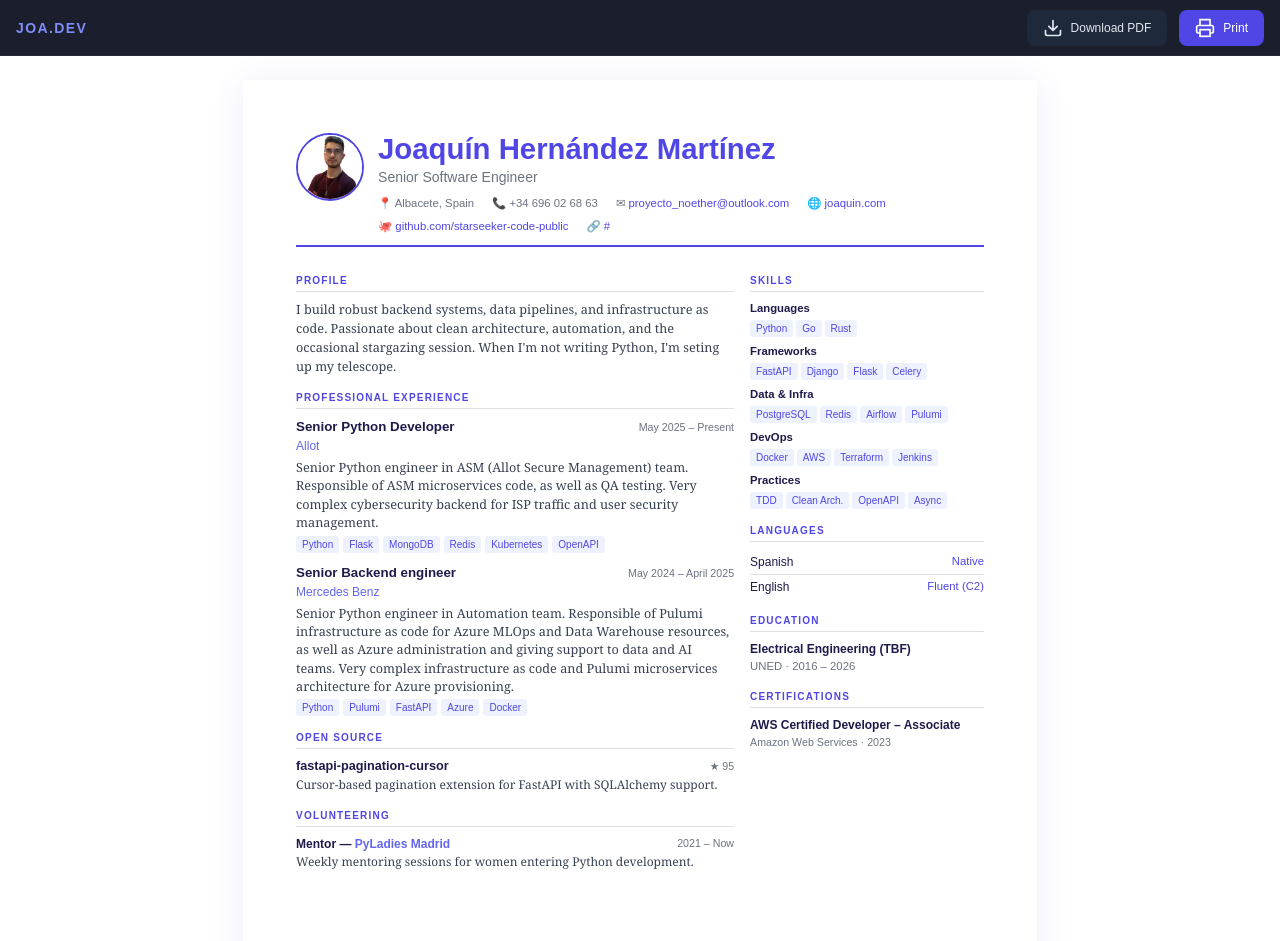
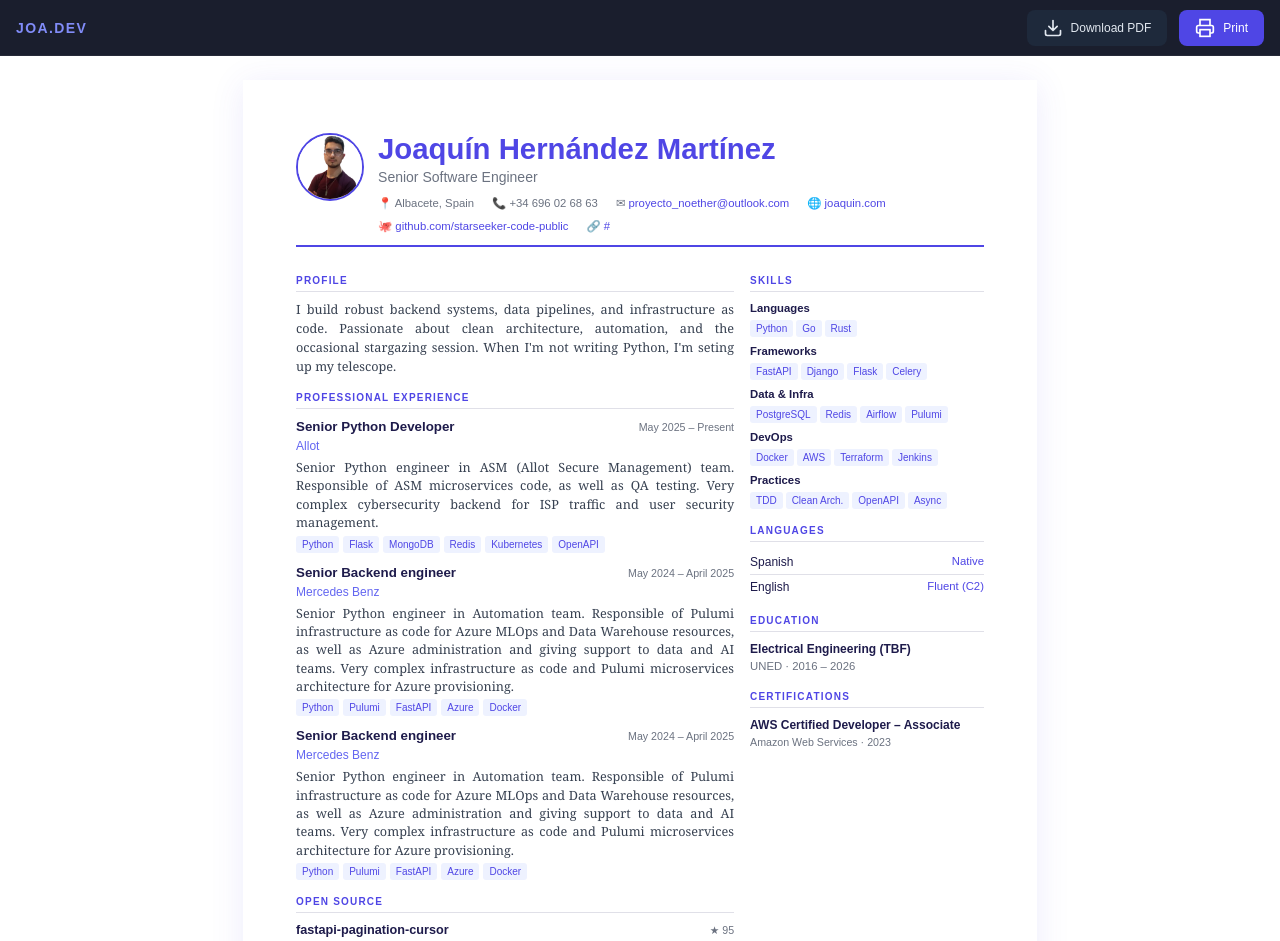
Before and after one commit to starseeker-code-public/portfolio-webpage, a React (Vite) app: page /cv in a window 1280 px wide. Shown: the top 941 px of the page. Built offline with nearby package versions, Linux system fonts and the light colour scheme; a web font is replaced by a local one.

Commit message:
Added text justification

```diff
--- a/src/data/index.ts
+++ b/src/data/index.ts
@@ -48,6 +48,13 @@ export const EXPERIENCE: ExperienceEntry[] = [
     company: 'Allot',
     desc:    'Senior Python engineer in ASM (Allot Secure Management) team. Responsible of ASM microservices code, as well as QA testing. Very complex cybersecurity backend for ISP traffic and user security management.',
     tags:    ['Python', 'Flask', 'MongoDB', 'Redis', 'Kubernetes', 'OpenAPI'],
+  },
+  {
+    period:  'May 2024 – April 2025',
+    role:    'Senior Backend engineer',
+    company: 'Mercedes Benz',
+    desc:    'Senior Python engineer in Automation team. Responsible of Pulumi infrastructure as code for Azure MLOps and Data Warehouse resources, as well as Azure administration and giving support to data and AI teams. Very complex infrastructure as code and Pulumi microservices architecture for Azure provisioning.',
+    tags:    ['Python', 'Pulumi', 'FastAPI', 'Azure', 'Docker'],
   },
   {
     period:  'May 2024 – April 2025',
--- a/src/pages/CV.tsx
+++ b/src/pages/CV.tsx
@@ -85,7 +85,7 @@ export default function CV() {
           <div>
             {/* Profile */}
             <CvHeading>Profile</CvHeading>
-            <p style={{ fontSize: '9.5pt', color: '#374151', lineHeight: 1.5 }}>{BIO}</p>
+            <p style={{ fontSize: '9.5pt', color: '#374151', lineHeight: 1.5, textAlign: 'justify' }}>{BIO}</p>
 
             {/* Experience */}
             <CvHeading>Professional Experience</CvHeading>
@@ -96,7 +96,7 @@ export default function CV() {
                   <span style={{ fontFamily: 'sans-serif', fontSize: '8pt', color: '#6b7280', whiteSpace: 'nowrap' as const }}>{e.period}</span>
                 </div>
                 <div style={{ fontFamily: 'sans-serif', fontSize: '9pt', color: '#6366f1', marginBottom: '3px' }}>{e.company}</div>
-                <div style={{ fontSize: '9.5pt', color: '#374151', lineHeight: 1.45 }}>{e.desc}</div>
+                <div style={{ fontSize: '9.5pt', color: '#374151', lineHeight: 1.45, textAlign: 'justify' }}>{e.desc}</div>
                 <div style={{ display: 'flex', flexWrap: 'wrap' as const, gap: '4px', marginTop: '4px' }}>
                   {e.tags.map(t => <CvTag key={t} label={t} />)}
                 </div>
@@ -111,7 +111,7 @@ export default function CV() {
                   <span style={{ fontFamily: 'sans-serif', fontSize: '9.5pt', fontWeight: 700 }}>{r.name}</span>
                   <span style={{ fontFamily: 'sans-serif', fontSize: '8pt', color: '#6b7280' }}>★ {r.stars}</span>
                 </div>
-                <div style={{ fontSize: '9pt', color: '#374151' }}>{r.desc}</div>
+                <div style={{ fontSize: '9pt', color: '#374151', textAlign: 'justify' }}>{r.desc}</div>
               </div>
             ))}
 
@@ -125,7 +125,7 @@ export default function CV() {
                   </span>
                   <span style={{ fontFamily: 'sans-serif', fontSize: '8pt', color: '#6b7280' }}>{v.period}</span>
                 </div>
-                <div style={{ fontSize: '9pt', color: '#374151' }}>{v.desc}</div>
+                <div style={{ fontSize: '9pt', color: '#374151', textAlign: 'justify' }}>{v.desc}</div>
               </div>
             ))}
           </div>
```
